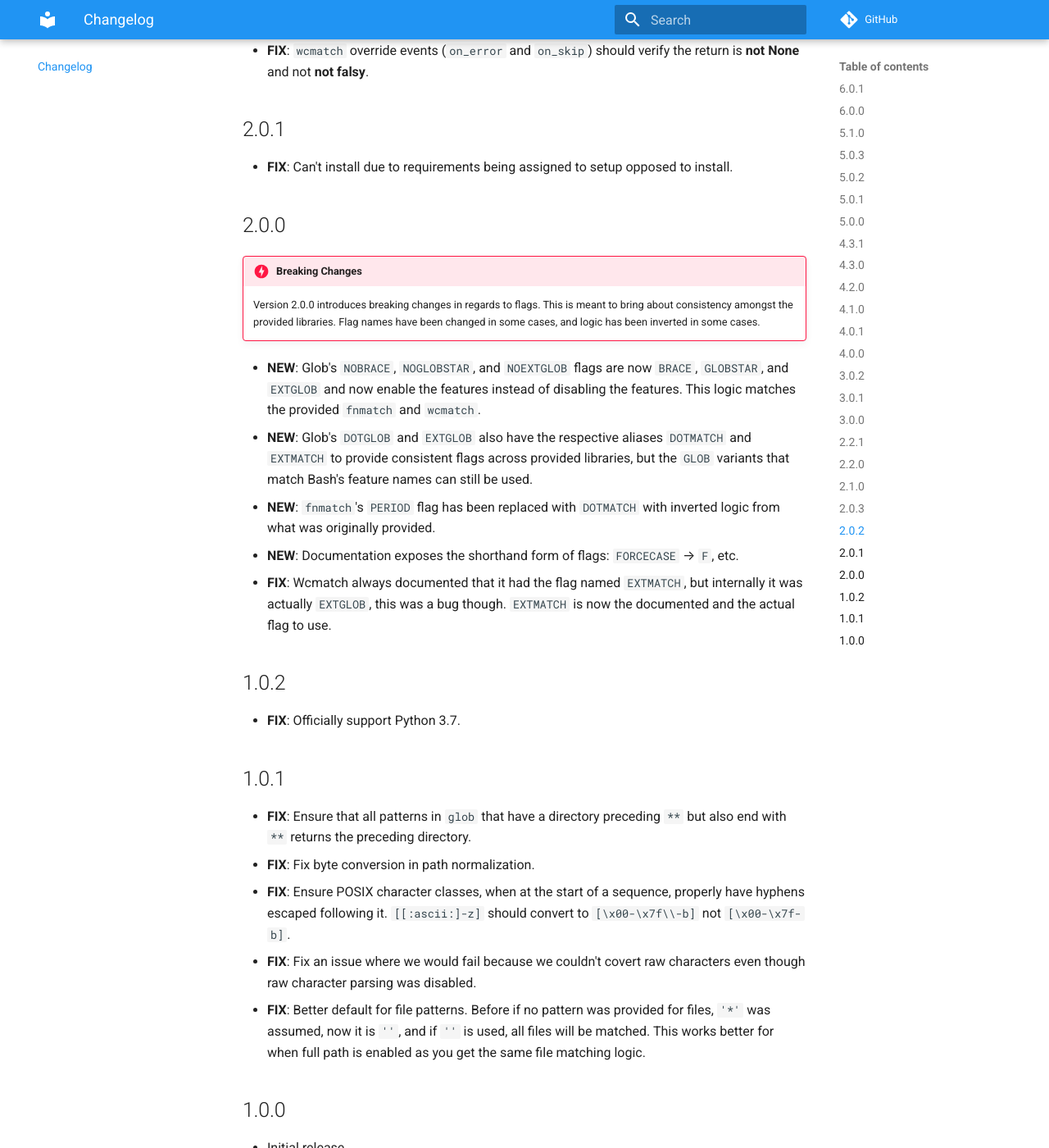
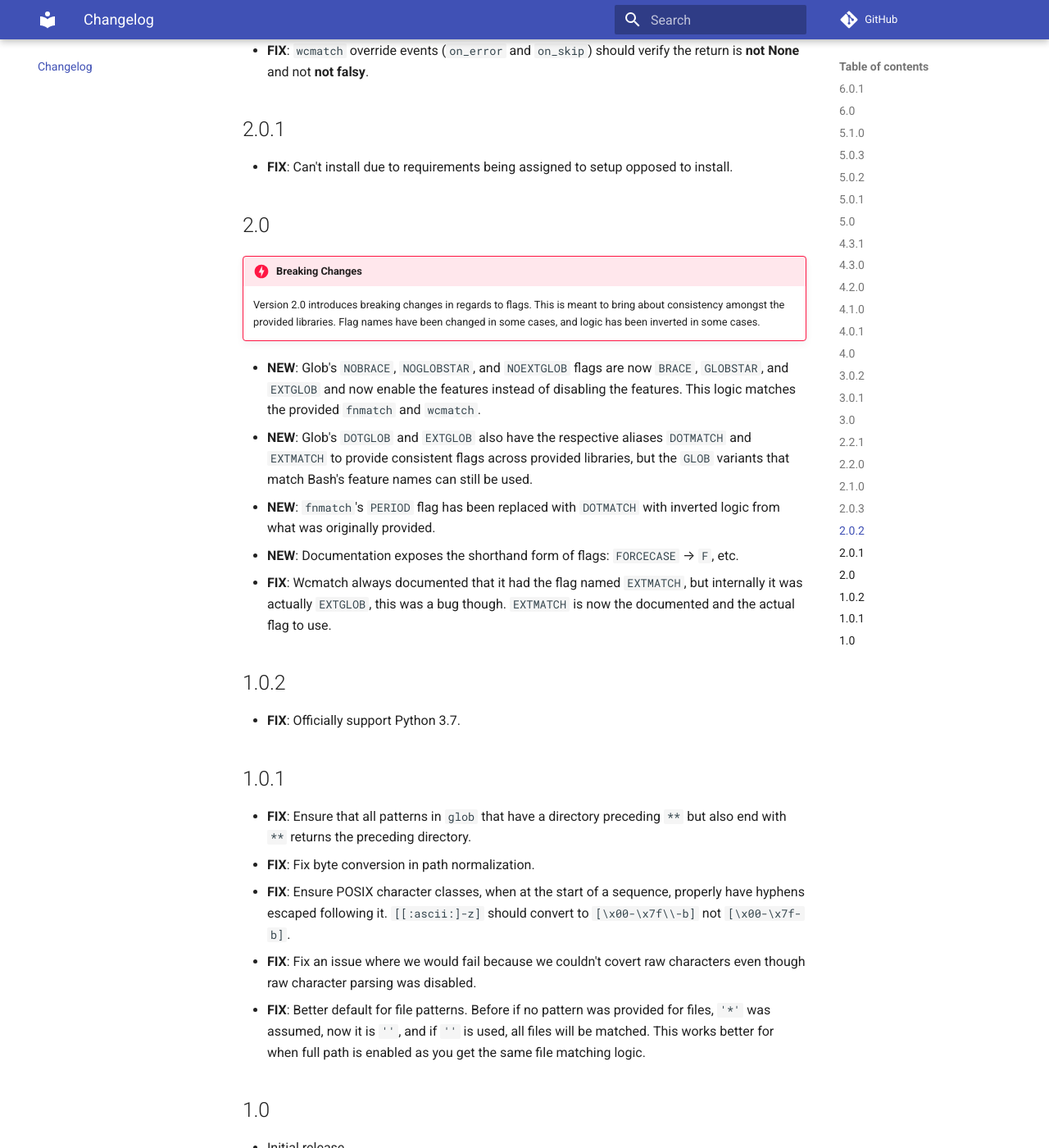
Before and after one commit to facelessuser/wcmatch, an MkDocs documentation site: the page built from docs/src/markdown/changelog.md, in a window 1280 px wide and 1400 px high, scrolled down 5620 px. Shown: the whole window at 82% size. Built offline with MkDocs 1.6.1 and Material for MkDocs 9.7.7, drawn with Linux system fonts in a browser that asks for light colours; comment, search, counter and statistics services are not loaded; some of the changed text lies outside the part shown.

```diff
--- a/docs/src/markdown/changelog.md
+++ b/docs/src/markdown/changelog.md
@@ -5,7 +5,7 @@
 - **FIX**: If we only have one pattern (exclusion patterns not included) we can disable unique path filtering on returns
   as you cannot have a duplicate path with only one inclusion pattern.
 
-## 6.0.0
+## 6.0
 
 - **NEW**: Tilde user expansion support via the new `GLOBTILDE` flag.
 - **NEW**: `glob` by default now returns only unique results, regardless of whether multiple patterns that match the
@@ -50,7 +50,7 @@
 - **FIX**: In `glob`, avoid using up too many file descriptors by acquiring all file/folder names under a directory in
   one batch before recursing into other folders.
 
-## 5.0.0
+## 5.0
 
 - **NEW**: Add `wcmatch.pathlib` which contains `pathlib` variants that uses `wcmatch.glob` instead of the default
   Python glob.
@@ -96,7 +96,7 @@
 - **FIX**: Fix regression with exclusion patterns that use braces in `glob`.
 - **FIX**: Translate functions should have `NODIR` patterns exclude if matched not exclude if not matched.
 
-## 4.0.0
+## 4.0
 
 - **NEW**: Deprecated `WcMatch` class methods `kill` and `reset`. `WcMatch` should be broken with a simple `break`
   statement instead.
@@ -127,7 +127,7 @@
   patterns to potentially avoid calling hidden if the pattern doesn't match. The reduced `lstat` calls improve
   performance.
 
-## 3.0.0
+## 3.0
 
 - **NEW**: `globsplit` and `fnsplit` have been deprecated. Users are encouraged to use the new `SPLIT` flag to allow
   functions to use multiple wildcard paths delimited by `|`.
@@ -181,10 +181,10 @@
 
 - **FIX**: Can't install due to requirements being assigned to setup opposed to install.
 
-## 2.0.0
+## 2.0
 
 !!! danger "Breaking Changes"
-    Version 2.0.0 introduces breaking changes in regards to flags.  This is meant to bring about consistency amongst the
+    Version 2.0 introduces breaking changes in regards to flags.  This is meant to bring about consistency amongst the
     provided libraries. Flag names have been changed in some cases, and logic has been inverted in some cases.
 
 - **NEW**: Glob's `NOBRACE`, `NOGLOBSTAR`, and `NOEXTGLOB` flags are now `BRACE`, `GLOBSTAR`, and `EXTGLOB` and now
@@ -214,7 +214,7 @@
   `''`, and if `''` is used, all files will be matched. This works better for when full path is enabled as you get the
   same file matching logic.
 
-## 1.0.0
+## 1.0
 
 - Initial release
 
--- a/mkdocs.yml
+++ b/mkdocs.yml
@@ -12,8 +12,8 @@
 theme:
   name: material
   palette:
-    primary: blue
-    accent: blue
+    primary: drac-purple
+    accent: drac-purple
   font:
     text: Roboto
     code: Roboto Mono
```
Also changed, not shown: 1 other file.
